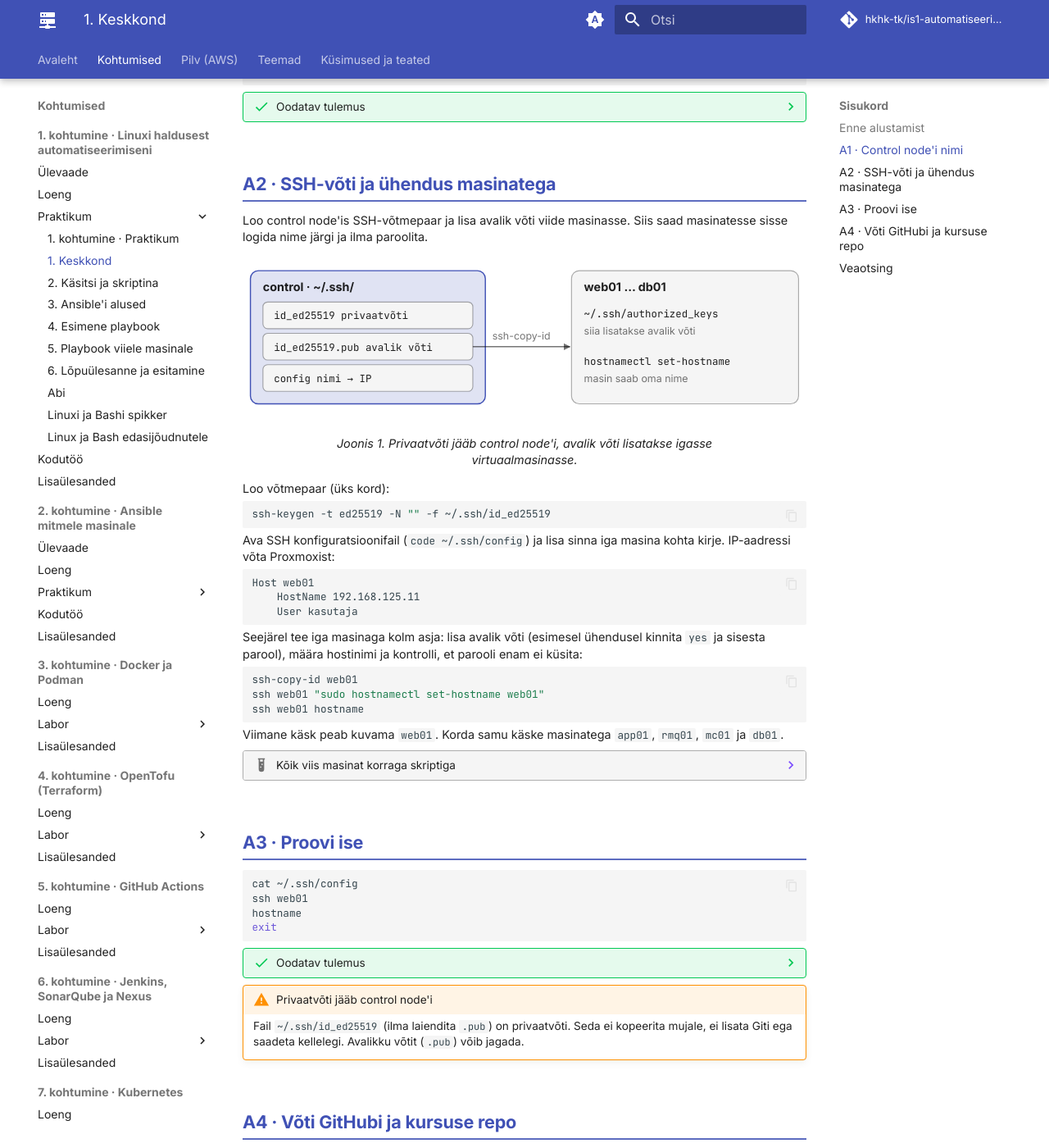
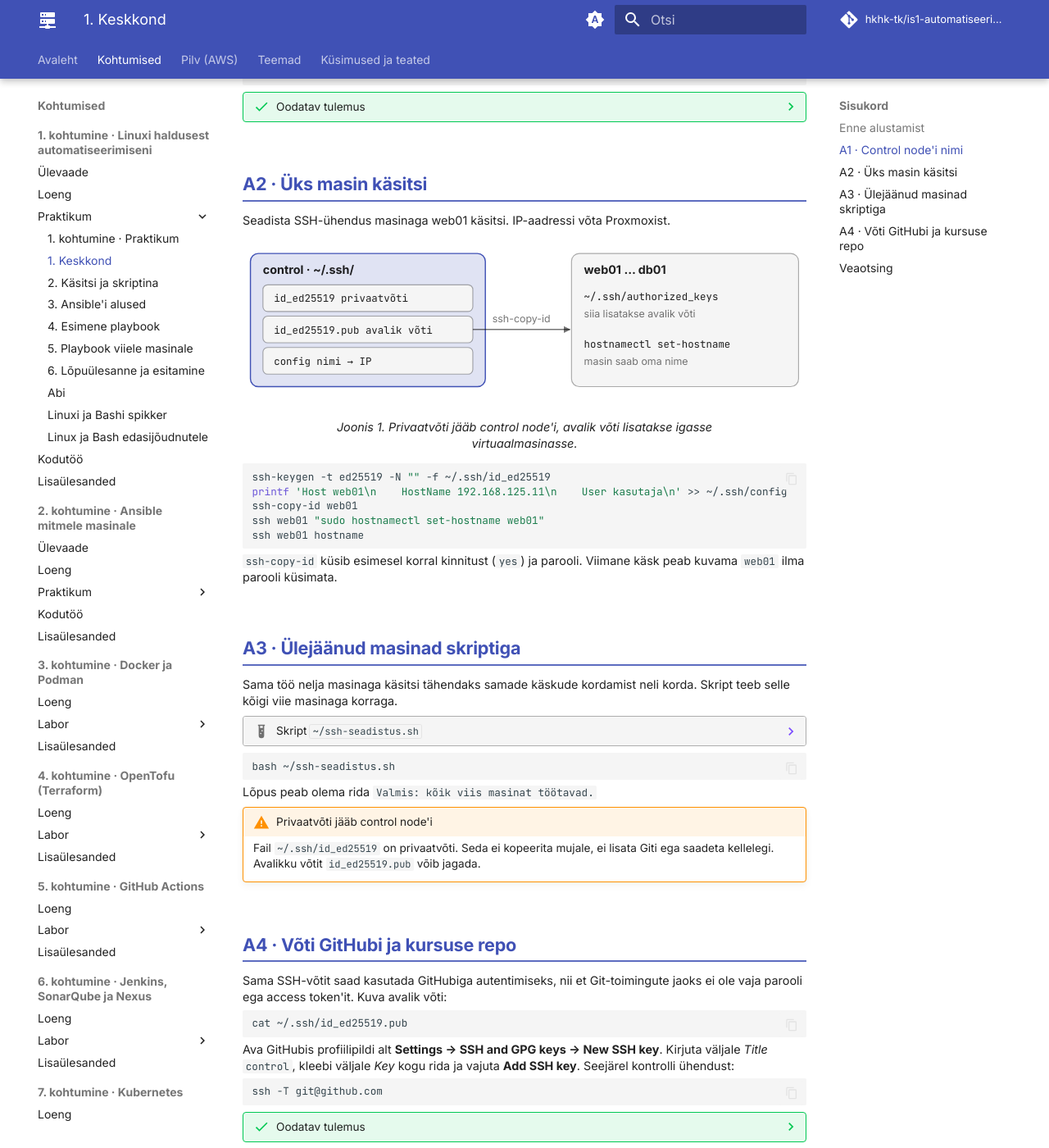
Before and after one commit to hkhk-tk/is1-automatiseerimine, an MkDocs documentation site: the page built from docs/k01/lab-1-keskkond.md, in a window 1280 px wide and 1400 px high, scrolled down 904 px. Shown: the whole window at 82% size. Built offline with MkDocs 1.6.1 and Material for MkDocs 9.7.7, drawn with Linux system fonts in a browser that asks for light colours; comment, search, counter and statistics services are not loaded; some of the changed text lies outside the part shown.

Commit message:
K1 praktikum 1: A2 üks masin käsitsi, A3 ülejäänud skriptiga

````diff
--- a/docs/k01/lab-1-keskkond.md
+++ b/docs/k01/lab-1-keskkond.md
@@ -48,9 +48,9 @@ exec bash
 
     Laboris `sudo` parooli ei küsi, sest virtuaalmasinate mallis on kasutajal `kasutaja` lubatud kasutada `sudo`-t ilma paroolita. `hostnamectl` muudab hostinime püsivalt, nii et see jääb alles ka pärast taaskäivitust.
 
-## A2 · SSH-võti ja ühendus masinatega
+## A2 · Üks masin käsitsi
 
-Loo control node'is SSH-võtmepaar ja lisa avalik võti viide masinasse. Siis saad masinatesse sisse logida nime järgi ja ilma paroolita.
+Seadista SSH-ühendus masinaga web01 käsitsi. IP-aadressi võta Proxmoxist.
 
 <figure style="max-width:720px;margin:.8em auto" class="lx" markdown="0">
 <svg viewBox="0 0 720 210" role="img" aria-label="control node'is on võtmepaar ja SSH konfiguratsioonifail; avalik võti lisatakse ssh-copy-id abil viide virtuaalmasinasse" xmlns="http://www.w3.org/2000/svg">
@@ -68,33 +68,23 @@ Loo control node'is SSH-võtmepaar ja lisa avalik võti viide masinasse. Siis sa
 <figcaption>Joonis 1. Privaatvõti jääb control node'i, avalik võti lisatakse igasse virtuaalmasinasse.</figcaption>
 </figure>
 
-Loo võtmepaar (üks kord):
-
 ```bash
 ssh-keygen -t ed25519 -N "" -f ~/.ssh/id_ed25519
-```
-
-Ava SSH konfiguratsioonifail (`code ~/.ssh/config`) ja lisa sinna iga masina kohta kirje. IP-aadressi võta Proxmoxist:
-
-```text
-Host web01
-    HostName 192.168.125.11
-    User kasutaja
-```
-
-Seejärel tee iga masinaga kolm asja: lisa avalik võti (esimesel ühendusel kinnita `yes` ja sisesta parool), määra hostinimi ja kontrolli, et parooli enam ei küsita:
-
-```bash
+printf 'Host web01\n    HostName 192.168.125.11\n    User kasutaja\n' >> ~/.ssh/config
 ssh-copy-id web01
 ssh web01 "sudo hostnamectl set-hostname web01"
 ssh web01 hostname
 ```
 
-Viimane käsk peab kuvama `web01`. Korda samu käske masinatega `app01`, `rmq01`, `mc01` ja `db01`.
+`ssh-copy-id` küsib esimesel korral kinnitust (`yes`) ja parooli. Viimane käsk peab kuvama `web01` ilma parooli küsimata.
 
-??? example "Kõik viis masinat korraga skriptiga"
+## A3 · Ülejäänud masinad skriptiga
 
-    Skript teeb sama viie masinaga korraga ja loob lisaks igale masinale uued SSH hostivõtmed. Loo control node'is fail `~/ssh-seadistus.sh`, kopeeri sinna skript ja asenda viis IP-aadressi Proxmoxist leitud aadressidega:
+Sama töö nelja masinaga käsitsi tähendaks samade käskude kordamist neli korda. Skript teeb selle kõigi viie masinaga korraga.
+
+??? example "Skript `~/ssh-seadistus.sh`"
+
+    Loo control node'is fail `~/ssh-seadistus.sh`, kopeeri sinna skript ja asenda IP-aadressid Proxmoxist leitud aadressidega:
 
     ```bash
     #!/usr/bin/env bash
@@ -186,30 +176,15 @@ Viimane käsk peab kuvama `web01`. Korda samu käske masinatega `app01`, `rmq01`
     fi
     ```
 
-    Käivita skript. Iga masina juures küsitakse parooli üks kord:
-
-    ```bash
-    bash ~/ssh-seadistus.sh
-    ```
-
-    Lõpus peab olema rida `Valmis: kõik viis masinat töötavad.`
-
-## A3 · Proovi ise
-
 ```bash
-cat ~/.ssh/config
-ssh web01
-hostname
-exit
+bash ~/ssh-seadistus.sh
 ```
 
-??? success "Oodatav tulemus"
-
-    `cat` kuvab viis `Host`-plokki. `ssh web01` logib sisse ilma parooli küsimata ja prompt on `kasutaja@web01`. Käsk `exit` viib tagasi control node'i.
+Lõpus peab olema rida `Valmis: kõik viis masinat töötavad.`
 
 !!! warning "Privaatvõti jääb control node'i"
 
-    Fail `~/.ssh/id_ed25519` (ilma laiendita `.pub`) on privaatvõti. Seda ei kopeerita mujale, ei lisata Giti ega saadeta kellelegi. Avalikku võtit (`.pub`) võib jagada.
+    Fail `~/.ssh/id_ed25519` on privaatvõti. Seda ei kopeerita mujale, ei lisata Giti ega saadeta kellelegi. Avalikku võtit `id_ed25519.pub` võib jagada.
 
 ## A4 · Võti GitHubi ja kursuse repo
 
````
Also changed, not shown: other parts of docs/k01/lab-1-keskkond.md (+1 -1 lines).
